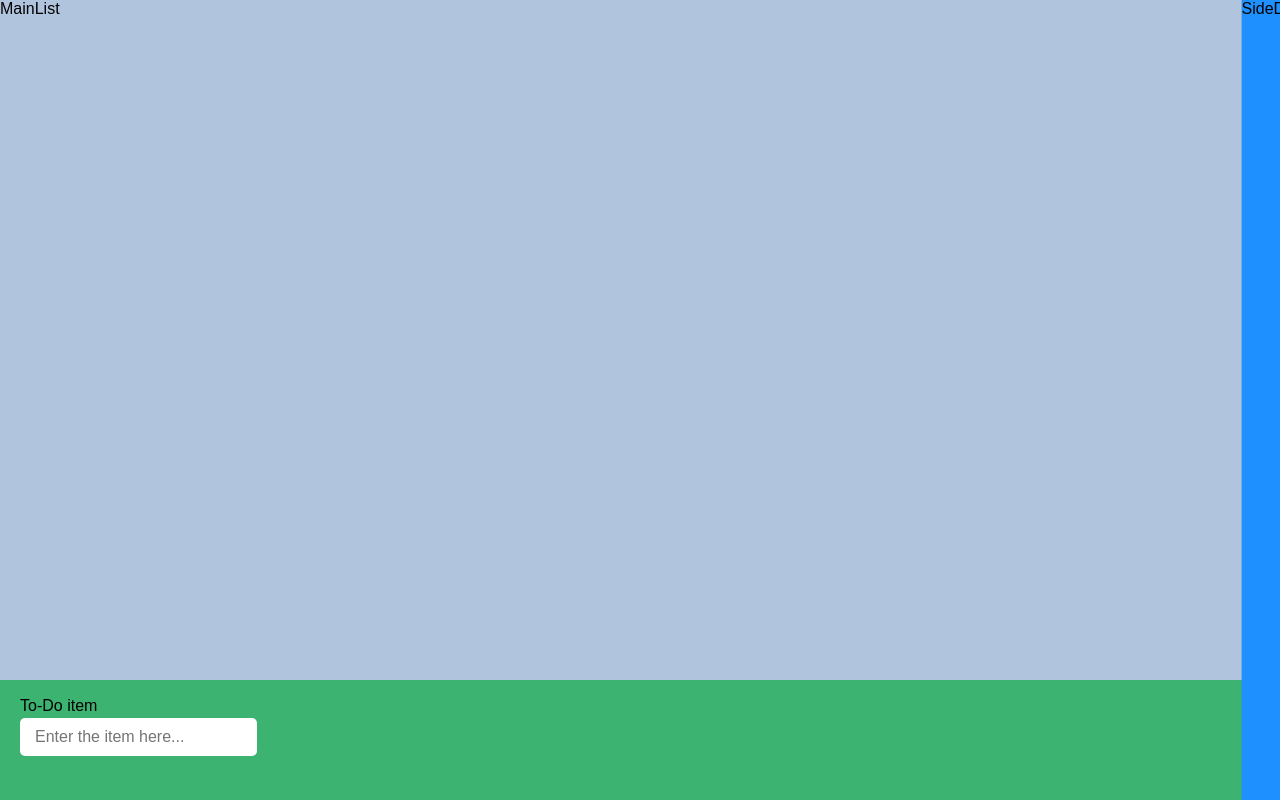
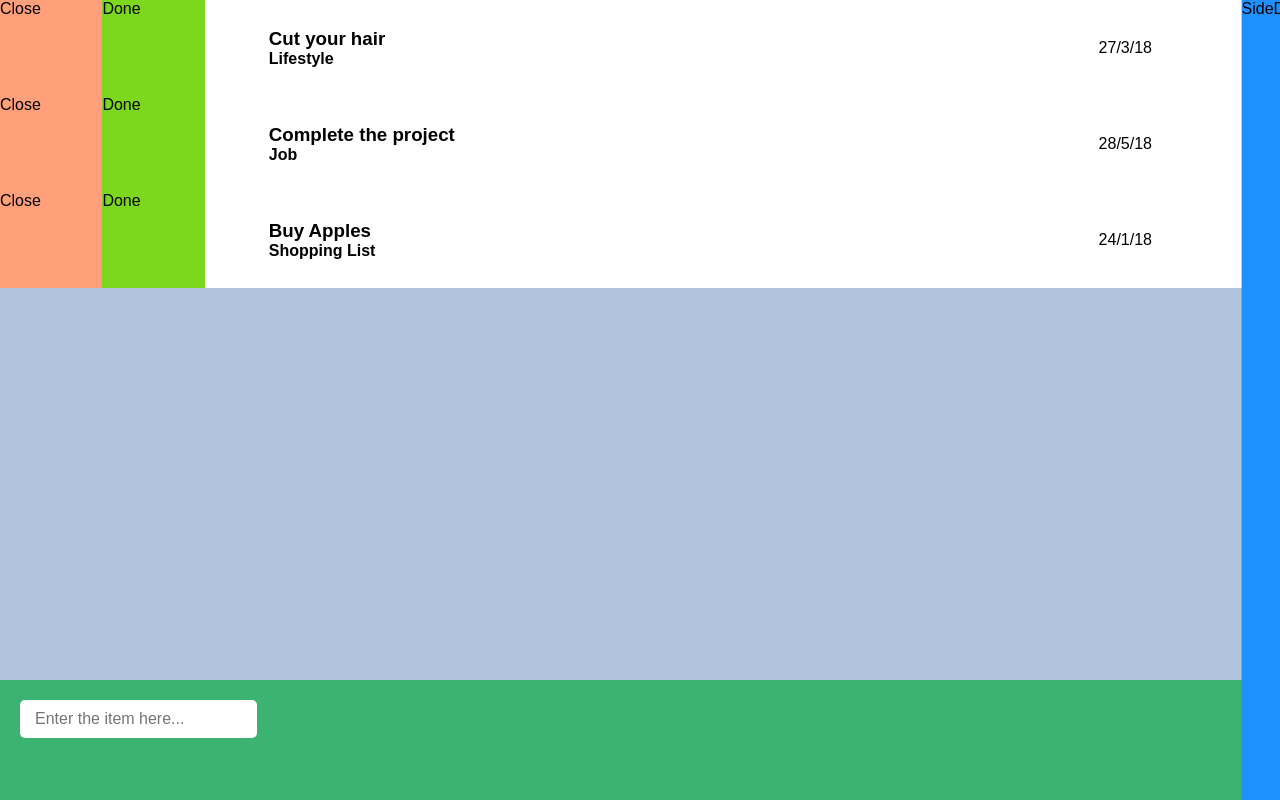
Before and after one commit to fayeed/React-To-Do-App, a React app: page / in a window 1280 px wide. Built offline with nearby package versions, Linux system fonts and the light colour scheme.

Commit message:
protutype layout done

```diff
--- a/src/components/InputElement/InputElement.css
+++ b/src/components/InputElement/InputElement.css
@@ -1,13 +1,14 @@
 .InputElement {
-    height: 100px;
+    height: 100%;
     margin: 20px;
 }
 
 .Label {
+    color: #fff;
     font-size: 1em;
     display: block;
     transition: all .2s ease-in-out;
-    transform: translateY(-.2em);
+    transform: translateY(.5em) translateX(1em);
 }
 
 .Input {
@@ -20,12 +21,12 @@
 }
 
 .Input:focus {
-    box-shadow: 0 .1em 2em rgba(0, 0, 0, .2);
+    box-shadow: 0 .5em 1em rgba(0, 0, 0, .2);
     transform: translateY(-1px)
 }
 
-.Input:placeholder-shown + .Label {
+.Input:placeholder-shown ~ .Label {
     opacity: 0;
     visibility: hidden;
-    transform: translateY(10em);
+    transform: translateY(-2em) translateX(1em);
 }
--- a/src/components/InputElement/InputElement.js
+++ b/src/components/InputElement/InputElement.js
@@ -5,8 +5,8 @@ import classes from './InputElement.css';
 const inputElement = (props) => {
         return (
             <div className={classes.InputElement}>
+                <input className={classes.Input} name={props.name} id={props.name} placeholder={props.placeholder}/>
                 <label className={classes.Label} >{props.value}</label>
-                <input className={classes.Input} name={props.name} id={props.name} placeholder={props.placeholder}/>
             </div>
         );
 }
--- /dev/null
+++ b/src/components/Item/Item.css
@@ -0,0 +1,39 @@
+.Item {
+    display: flex;
+    height: 6em;
+    width: 100%;
+}
+
+.Item__close {
+    height: 100%;
+    width: 8%;
+    background-color: lightsalmon;
+}
+
+.Item__done {
+    height: 100%;
+    width: 8%;
+    background-color: rgb(123, 216, 29);
+}
+
+.Item__content {
+    height: 100%;
+    width: 84%;
+    padding: 0 10% 0 5%;
+    background-color: #fff;
+    display: flex;
+    justify-content: space-between;
+    align-items: center;
+}
+
+.Item__time {
+
+}
+
+.Item__message {
+
+}
+
+.Item__category {
+
+}
--- /dev/null
+++ b/src/components/Item/Item.js
@@ -0,0 +1,22 @@
+import React from 'react';
+
+import classes from './Item.css';
+
+const Item = (props) => {
+    return (
+        <div className={classes.Item}>
+            <div className={classes.Item__close}><span>Close</span></div>
+            <div className={classes.Item__done}><span>Done</span></div>
+            <div className={classes.Item__content}>
+                <div>
+                    <h3 className={classes.Item__message}>{props.message}</h3>
+                    <h4 className={classes.Item__category}>{props.category}</h4>
+                </div>
+                <p className={classes.Item__time}>{props.time}</p>
+            </div>
+
+        </div>
+    );
+}
+
+export default Item;
--- a/src/containers/App/App.js
+++ b/src/containers/App/App.js
@@ -7,11 +7,29 @@ import './App.css';
 
 class App extends Component {
 
+  state = {
+    items: [
+      {id:1, message: 'Cut your hair', category: 'Lifestyle', time: '27/3/18', urgency: '1'},
+      {id:2, message: 'Complete the project', category: 'Job', time: '28/5/18', urgency: '2'},
+      {id:3, message: 'Buy Apples', category: 'Shopping List', time: '24/1/18', urgency: '3'}
+    ]
+  }
+
+  removeItem = () => {
+    // remove the item in he list
+    // update the content
+  }
+
+  addItem = () => {
+    // add item in the list
+    // update the content
+  }
+
   render() {
 
     return (
       <main>
-        <MainList />
+        <MainList items={this.state.items}/>
         <InputContainer />
         <SideDrawer />
       </main>
--- a/src/containers/InputContainer/InputContainer.css
+++ b/src/containers/InputContainer/InputContainer.css
@@ -6,3 +6,8 @@
     bottom: 0;
     left: 0;
 }
+
+.InputContainer form {
+    display: flex;
+    align-items: center;
+}
--- a/src/containers/MainList/MainList.js
+++ b/src/containers/MainList/MainList.js
@@ -1,12 +1,23 @@
 import React, {Component} from 'react';
+import Item from '../../components/Item/Item';
 
 import classes from './MainList.css';
 
 class MainList extends Component {
 
     render() {
+
+        const items = this.props.items.map(ele => {
+            return (<Item message={ele.message}
+                            category={ele.category}
+                            time={ele.time}
+                            key={ele.id}/>)
+        });
+
         return (
-            <div className={classes.MainList}>MainList</div>
+            <div className={classes.MainList}>
+                {items}
+            </div>
         );
     }
 }
```
Also changed, not shown: src/components/BackDrop/Backdrop.css (added), src/components/BackDrop/Backdrop.js (added), src/components/Modal/Modal.css (added), src/components/Modal/Modal.js (added).
